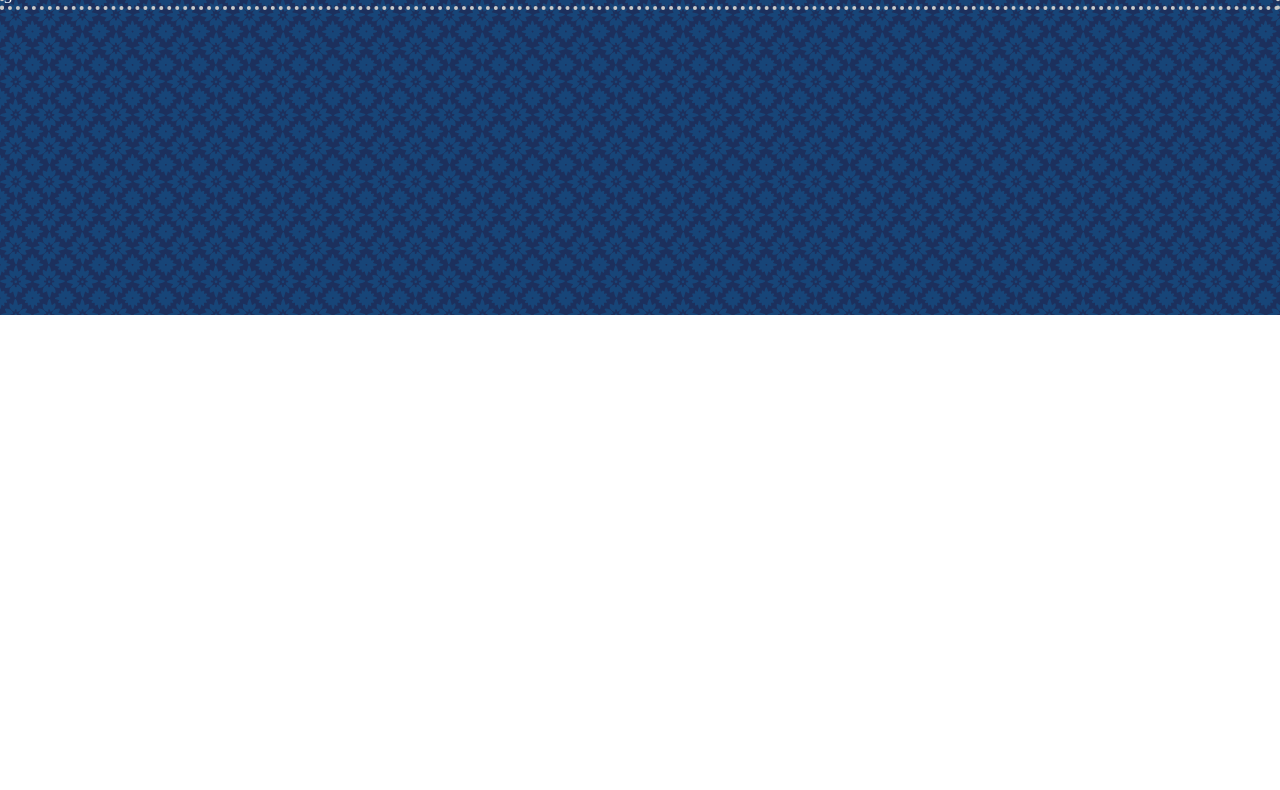
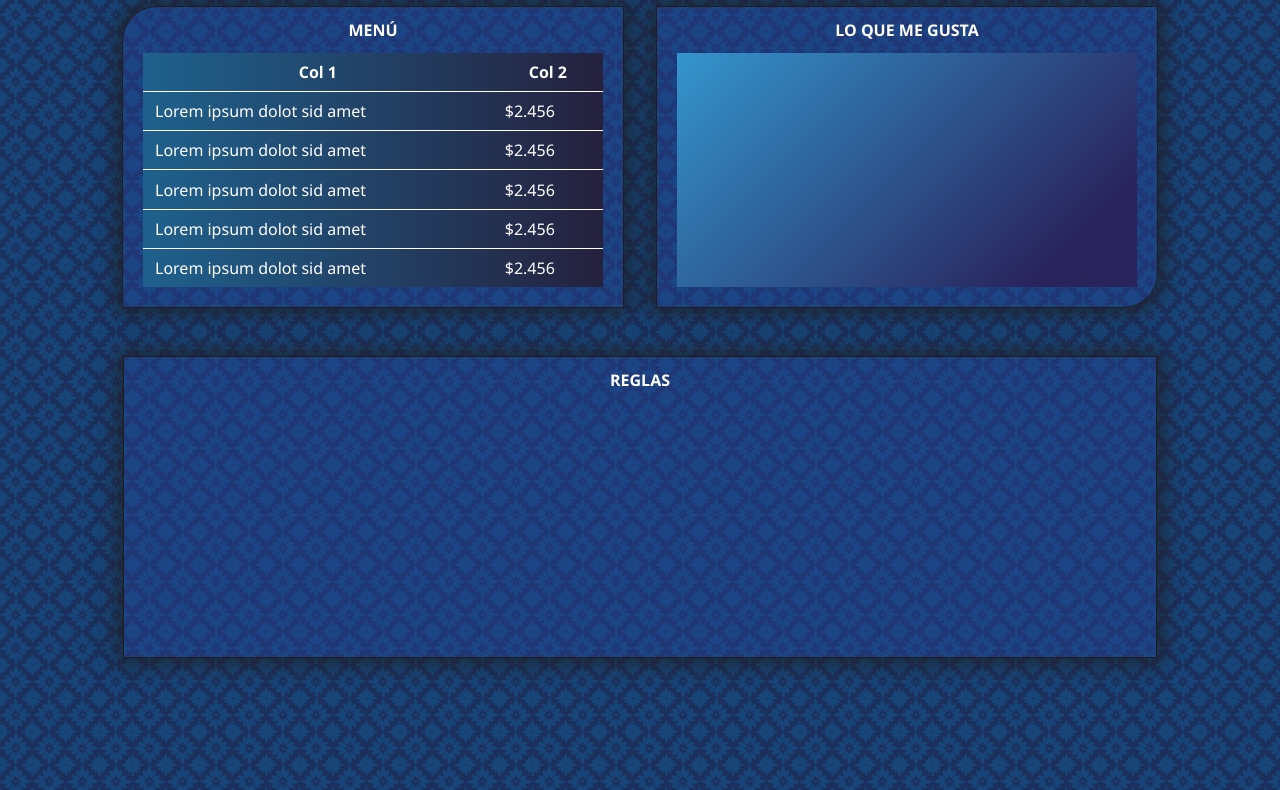
Before and after one commit to juanmartinzzz/camgirl-templates, a plain HTML site: page index.html in a window 1280 px wide. Shown: the part 485-1275 px from the top of the page. Before the commit the page ends 800 px from the top, so only its background shows below. Drawn offline with Linux system fonts and the light colour scheme; a web font is replaced by a local one.

Commit message:
Add more elements; Add CSS for card, containers, table

```diff
--- a/css/index.css
+++ b/css/index.css
@@ -1,18 +1,105 @@
 body {
+  font-family: 'Segoe UI', Tahoma, Geneva, Verdana, sans-serif;
   color: rgba(255,255,255);
   background-image: url("../assets/img/moroccan-flower-dark.png");
-  border: 4px dotted rgb(200,200,200);
-}
-
-h1 {
-  font-size: 64px;
-  font-style: italic;
-  text-align: center;
+  padding-bottom: 160px;
 }
 
 #hero {
   margin: 45px auto 30px auto;
-  max-width: 650px;
+  max-width: 300px;
   min-height: 300px;
   background-color: rgba(200,200,200, 0.3);
+  border-radius: 999px;
 }
+
+h1 {
+  font-size: 80px;
+  font-style: italic;
+  text-align: center;
+  color: rgb(206, 14, 88);
+  --text-shadow: 0 0 1px rgb(255,255,255);
+
+  background: -webkit-linear-gradient(rgb(214, 107, 148), rgb(151, 5, 61));
+  -webkit-background-clip: text;
+  -webkit-text-fill-color: transparent;
+}
+
+#container {
+  margin-top: 36px;
+  display: flex;
+  justify-content: space-evenly;
+  justify-content: center;
+}
+
+.card {
+  display: flex;
+  flex-direction: column;
+  margin: 0 16px;
+  min-height: 300px;
+  background-color: rgba(37, 68, 153, 0.4);
+  -border: 1px solid rgb(151, 5, 61);
+  border: 1px solid rgb(30,30,30);
+  box-shadow: 0 0 20px 7px rgba(30,30,30, 0.7);
+}
+
+.card h2 {
+  margin: 15px 0;
+  text-align: center;
+  text-transform: uppercase;
+}
+
+#container .card.menu {
+  width: 40%;
+  max-width: 500px;
+  border-radius: 35px 0 0 0;
+}
+
+#container .card .body {
+  height: 100%;
+  margin: 0 20px 20px 20px;
+}
+
+#container .card.menu .body {
+  display: flex;
+  background: linear-gradient(90deg, rgb(44, 139, 202), rgb(53, 47, 88));
+}
+
+#container .card.menu table {
+  margin: 0;
+  width: 100%;
+  background-color: rgba(0,0,0, 0.3);
+}
+
+#container .card.menu table th,
+#container .card.menu table td {
+  padding: 0 12px;
+  vertical-align: middle;
+}
+
+#container .card.menu table td {
+  border-top: 1px solid rgb(255,255,255);
+}
+
+#container .card.likes {
+  width: 40%;
+  max-width: 500px;
+  border-radius: 0 0 35px 0;
+}
+
+#container .card.likes .body {
+  background: linear-gradient(135deg, #36A9E1, #29235C);
+  background: linear-gradient(135deg, #36A9E1 -15%, #29235C 85%);
+}
+
+#container-rules {
+  margin-top: 48px;
+  display: flex;
+  justify-content: center;
+}
+
+#container-rules .card {
+  display: flex;
+  width: calc(80% + 32px);
+  max-width: 1032px;
+}
--- a/index.html
+++ b/index.html
@@ -9,12 +9,58 @@
   </head>
 
   <body>
-    <div id="hero">círculo flotante</div>
-    <h1 id="title">Celeste</h1>
+    <div id="hero"></div>
+    <h1>Celeste</h1>
 
-    <div class="gonzalo-jimenez-de-quesada">1</div>
-    <div class="gonzalo-jimenez-de-quesada">2</div>
-    <div class="gonzalo-jimenez-de-quesada">3</div>
+    <div id="container">
+      <div class="card menu">
+        <h2>Menú</h2>
+        <div class="body">
+          <table>
+            <header>
+              <tr>
+                <th>Col 1</th>
+                <th>Col 2</th>
+              </tr>
+            </header>
+
+            <body>
+              <tr>
+                <td>Lorem ipsum dolot sid amet</td>
+                <td>$2.456</td>
+              </tr>
+              <tr>
+                <td>Lorem ipsum dolot sid amet</td>
+                <td>$2.456</td>
+              </tr>
+              <tr>
+                <td>Lorem ipsum dolot sid amet</td>
+                <td>$2.456</td>
+              </tr>
+              <tr>
+                <td>Lorem ipsum dolot sid amet</td>
+                <td>$2.456</td>
+              </tr>
+              <tr>
+                <td>Lorem ipsum dolot sid amet</td>
+                <td>$2.456</td>
+              </tr>
+            </body>
+          </table>
+        </div>
+      </div>
+
+      <div class="card likes">
+        <h2>Lo que me gusta</h2>
+        <div class="body"></div>
+      </div>
+    </div>
+
+    <div id="container-rules">
+      <div class=card>
+        <h2>Reglas</h2>
+      </div>
+    </div>
 
     <script>
       setTimeout(() => window.location.href = window.location.href, 8000)
```
